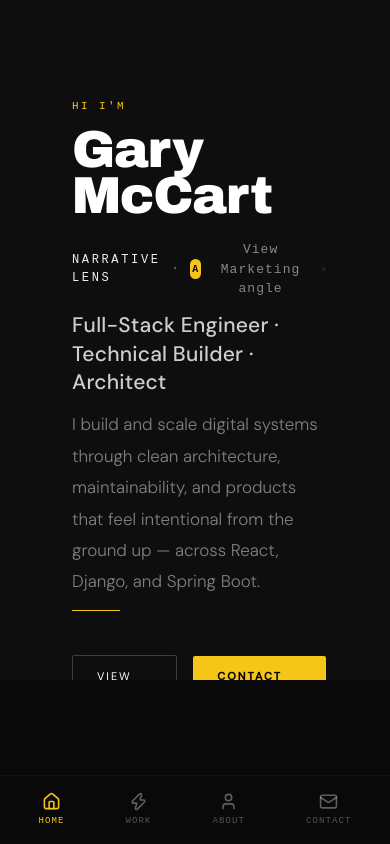
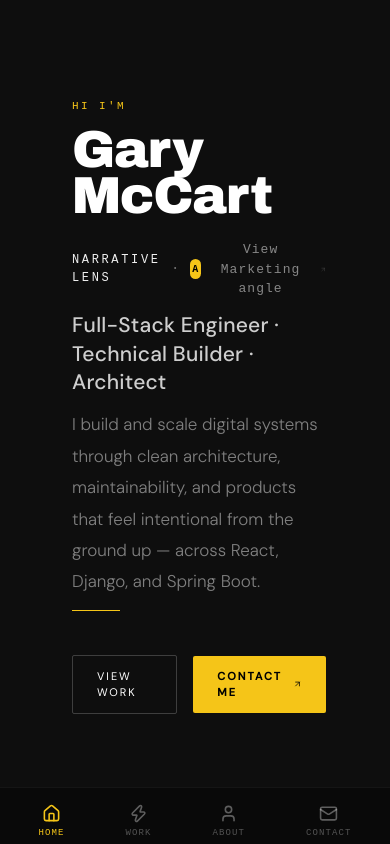
Before and after one commit to Gary-McCart1/portfolio-v2, a Next.js app: page / in a window 390 px wide. Built offline with nearby package versions, Linux system fonts and the light colour scheme.

Commit message:
fix floating bottom nav

```diff
--- a/components/Sidebar.tsx
+++ b/components/Sidebar.tsx
@@ -72,16 +72,9 @@ export default function Sidebar({ activeLabel = "Home" }: SidebarProps) {
       </aside>
 
       {/* ── Mobile bottom tab bar — below lg only ── */}
-      <div
-        className="lg:hidden fixed bottom-0 left-0 right-0 z-40 bg-[#090909]"
-        style={{ height: "calc(4rem + 100px)" }}
-      />
       <nav
         className="lg:hidden fixed bottom-0 left-0 right-0 z-50 bg-[#090909] border-t border-white/5 flex items-center justify-around px-2 pt-3"
-        style={{
-          paddingBottom: "calc(0.75rem + env(safe-area-inset-bottom))",
-          boxShadow: "0 100vh 0 100vh #090909",
-        }}
+
       >
         {NAV_ITEMS.map(({ icon: Icon, label, href }) => {
           const active = activeLabel === label;
```
